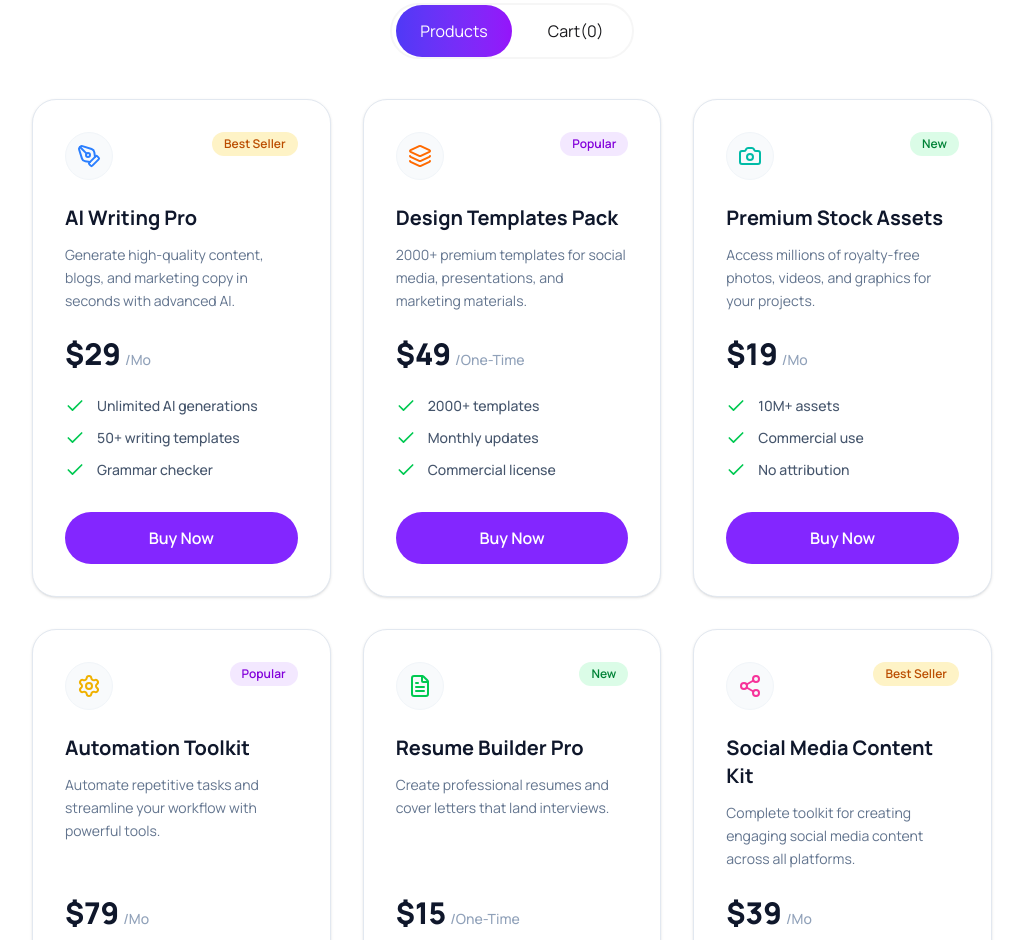
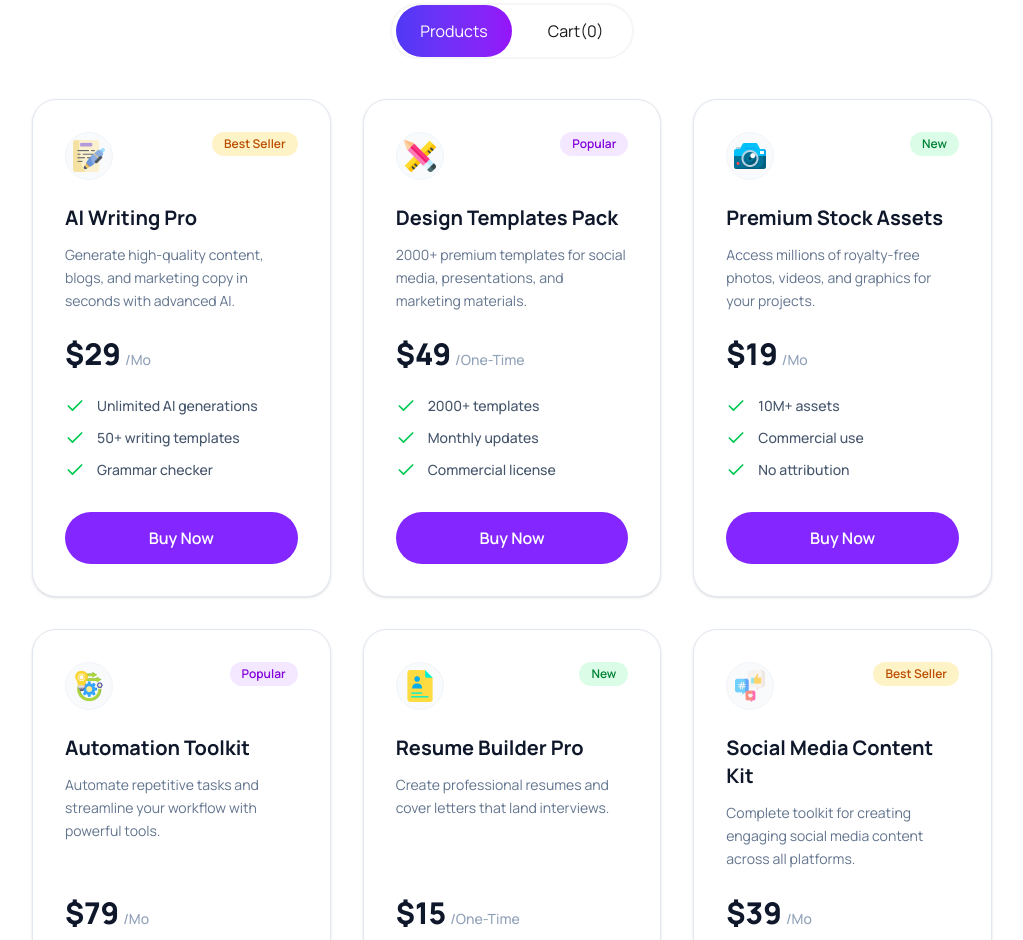
Before and after one commit to Saad7528/DigiTools-Platform-Saad, a React (Vite) app: page / in a window 1280 px wide. Shown: the part 1280-2220 px from the top of the page, without its empty margins (128-1151 px from the left). Built offline with nearby package versions, Linux system fonts and the light colour scheme.

Commit message:
Fix icons

```diff
--- a/public/dataPack.json
+++ b/public/dataPack.json
@@ -12,7 +12,7 @@
       "50+ writing templates",
       "Grammar checker"
     ],
-    "icon": "pen-tool"
+    "icon": "../src/assets/products/writing_23274001.png"
   },
   {
     "id": 2,
@@ -27,7 +27,7 @@
       "Monthly updates",
       "Commercial license"
     ],
-    "icon": "layers"
+    "icon": "../src/assets/products/design-tool.png"
   },
   {
     "id": 3,
@@ -42,7 +42,7 @@
       "Commercial use",
       "No attribution"
     ],
-    "icon": "camera"
+    "icon": "../src/assets/products/camera.png"
   },
   {
     "id": 4,
@@ -57,7 +57,7 @@
       "API access",
       "Custom workflows"
     ],
-    "icon": "settings"
+    "icon": "../src/assets/products/operation.png"
   },
   {
     "id": 5,
@@ -72,7 +72,7 @@
       "ATS optimization",
       "Export to PDF"
     ],
-    "icon": "file-text"
+    "icon": "../src/assets/products/portfolio.png"
   },
   {
     "id": 6,
@@ -87,6 +87,6 @@
       "Scheduler included",
       "Analytics dashboard"
     ],
-    "icon": "share-nodes"
+    "icon": "../src/assets/products/social-media.png"
   }
 ]
--- a/src/component/DigitalTools/DigitalTools.jsx
+++ b/src/component/DigitalTools/DigitalTools.jsx
@@ -7,6 +7,7 @@ import {
   Settings,
   Share2,
 } from "lucide-react";
+
 import React, { useEffect, useState } from "react";
 import { toast } from "react-toastify";
 
@@ -112,7 +113,7 @@ const DigitalTools = ({ cardItems, setCardItems }) => {
               >
                 <div className="flex justify-between items-start mb-6">
                   <div className="h-12 w-12 bg-slate-50 rounded-full flex items-center justify-center border border-slate-100">
-                    {getIcon(product.icon)}
+                    <img src={product.icon} alt="" />
                   </div>
                   {product.tag && (
                     <span
```
Also changed, not shown: src/assets/products/camera.png (added), src/assets/products/writing_23274001.png (renamed from src/assets/products/writing_2327400 1.png).
